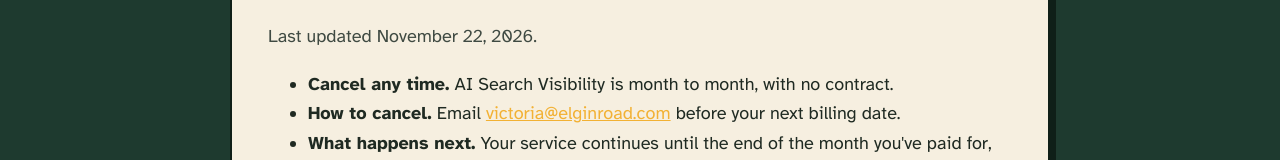
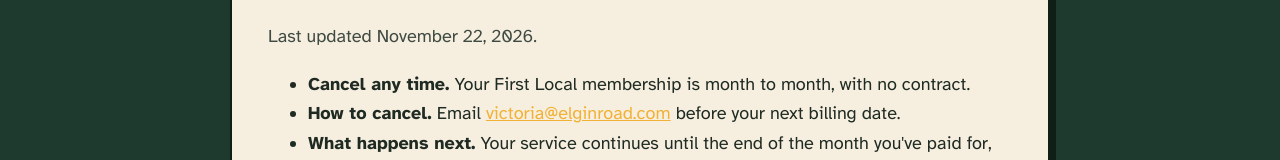
Before and after one commit to OakBayClean/firstlocal-site, a plain HTML site: page terms.html in a window 1280 px wide. Shown: the part 2735-2895 px from the top of the page. Drawn offline with Linux system fonts and the light colour scheme.

Commit message:
Terms: membership wording
Co-Authored-By: Claude Opus 5.5 <noreply@anthropic.com>
Claude-Session: https://claude.ai/code/session_01EwJi7zfJF22R8FVZ1SosrD

```diff
--- a/terms.html
+++ b/terms.html
@@ -240,7 +240,7 @@ section .rules{margin:0 auto}
 <h2 id="refunds">Refund Policy</h2>
 <p class="muted">Last updated November 22, 2026.</p>
 <ul>
-<li><strong>Cancel any time.</strong> AI Search Visibility is month to month, with no contract.</li>
+<li><strong>Cancel any time.</strong> Your First Local membership is month to month, with no contract.</li>
 <li><strong>How to cancel.</strong> Email <a href="mailto:victoria@elginroad.com">victoria@elginroad.com</a> before your next billing date.</li>
 <li><strong>What happens next.</strong> Your service continues until the end of the month you've paid for, and you won't be charged again.</li>
 <li><strong>No refunds on payments already made.</strong> This covers the current month and the one-time setup fee, because the setup work and that month's articles, audit and report are already under way when you pay.</li>
```
